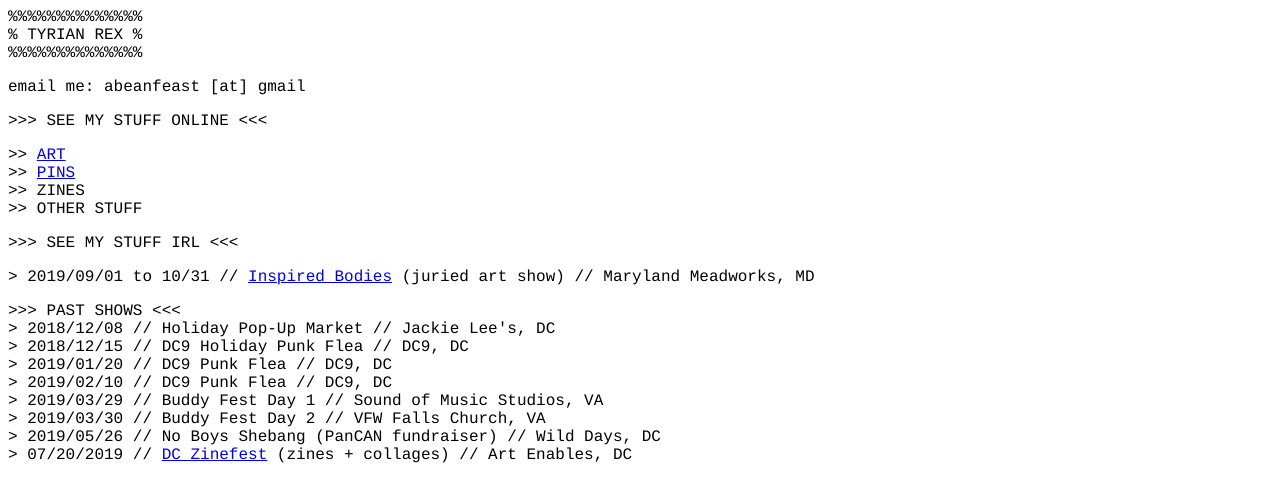
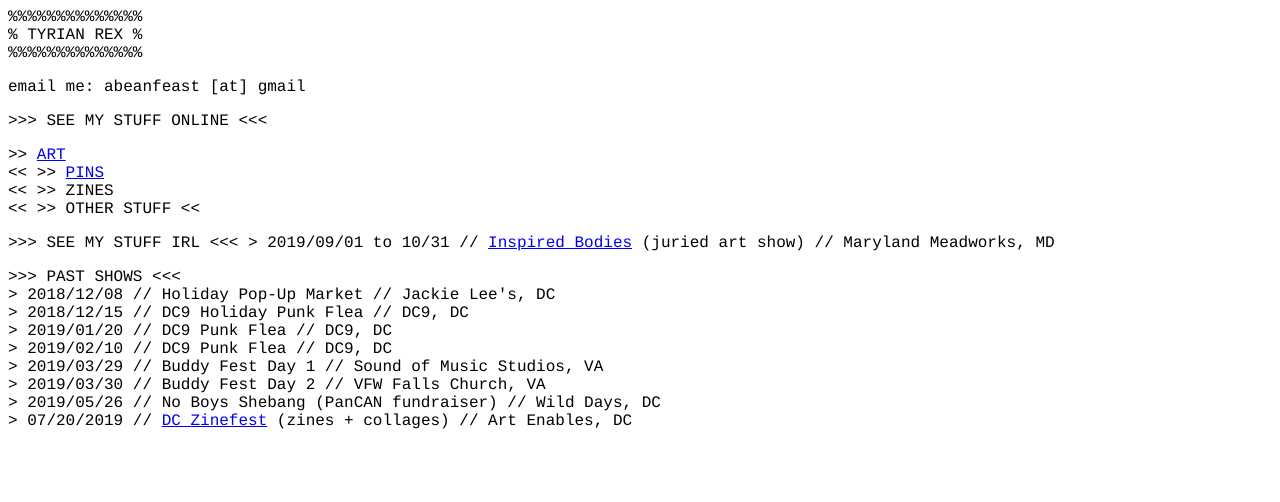
Before and after one commit to tyrianrex/tyrianrex.github.io, a plain HTML site: page index.html in a window 1280 px wide. Drawn offline with Linux system fonts and the light colour scheme.

Commit message:
Update index.html

```diff
--- a/index.html
+++ b/index.html
@@ -8,14 +8,13 @@
 
 <p>>>> SEE MY STUFF ONLINE <<<</p>
 <p>
->> <a href="http://tyrianrex.github.io/art/">ART</a><br>
->> <a href="https://www.instagram.com/lilribbonpins">PINS</a><br>
->> ZINES<br>
->> OTHER STUFF
+>> <a href="http://tyrianrex.github.io/art/">ART</a><br> <<
+              >> <a href="https://www.instagram.com/lilribbonpins">PINS</a><br> <<
+                             >> ZINES<br> <<
+                                               >> OTHER STUFF <<
  </p>
 
-<p>>>> SEE MY STUFF IRL <<<</p>
- <p>
+<p>>>> SEE MY STUFF IRL <<<
 > 2019/09/01 to 10/31 // <a href="https://www.facebook.com/events/maryland-meadworks/inspired-bodies-multi-media-art-exhibition-celebrating-bodies/2276079885824592/">Inspired Bodies</a> (juried art show) // Maryland Meadworks, MD</p>
  </p>
 
```
